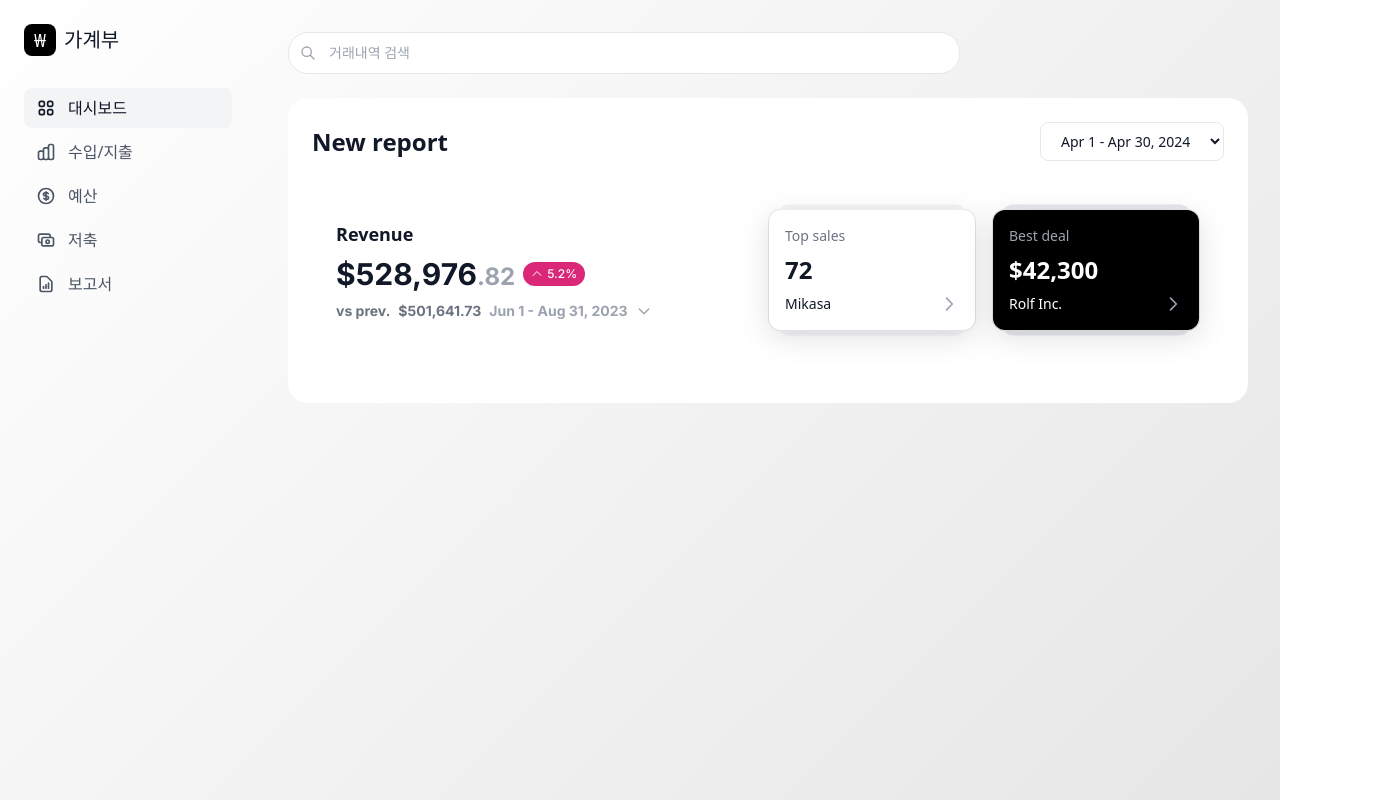
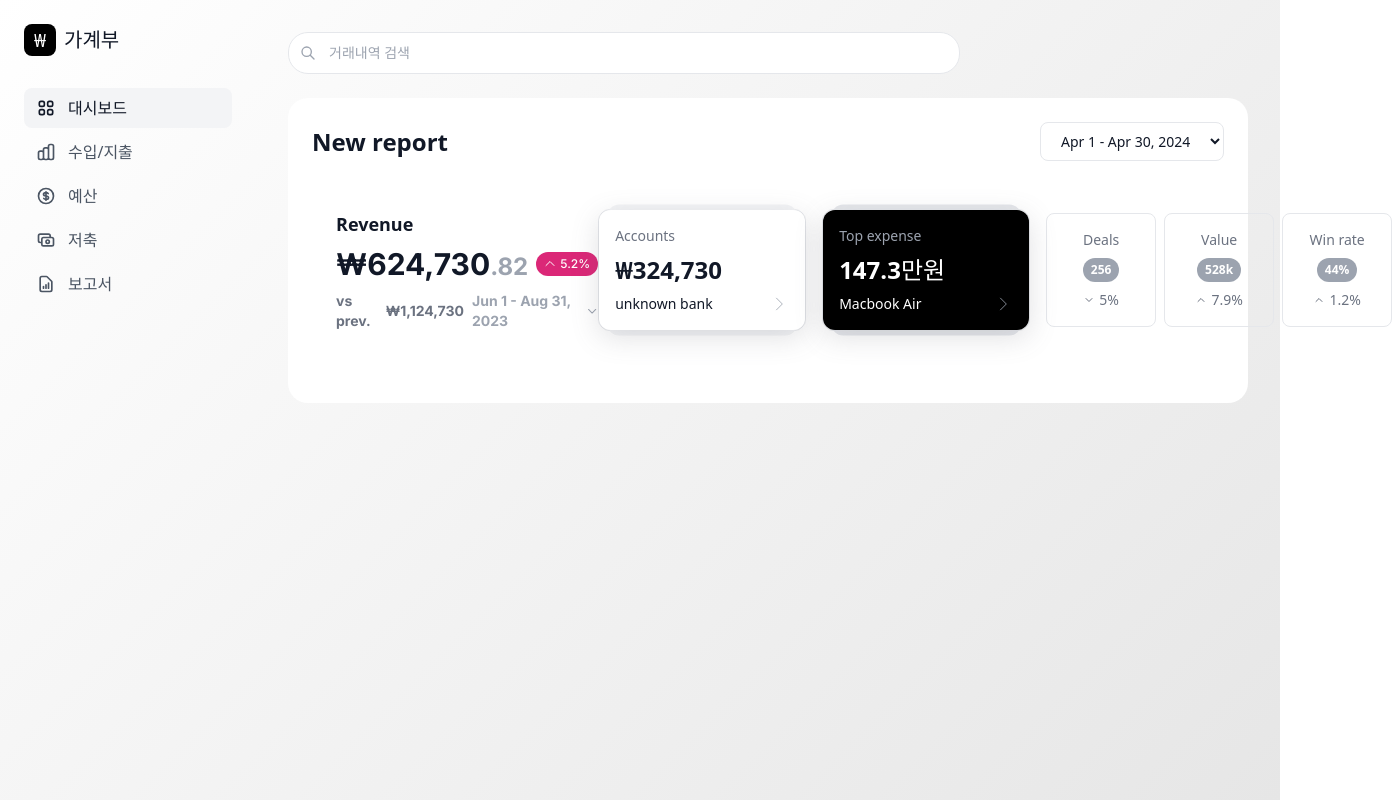
Before and after one commit to jihunhong/velvet, a React (Vite) app: page / in a window 1280 px wide. Shown: the whole page, 1392 px wide, since content can reach past the window. Built offline with nearby package versions, Linux system fonts and the light colour scheme.

Commit message:
feat: RateCard 컴포넌트 ui

```diff
--- /dev/null
+++ b/src/components/RateCard.tsx
@@ -0,0 +1,29 @@
+interface RateCardProps {
+  label: string;
+  value: string | number;
+  rate: number;
+  isSelected?: boolean;
+}
+
+export default function RateCard({ label, value, rate }: RateCardProps) {
+  return (
+    <div className="flex flex-col items-center justify-center gap-2 p-4 rounded-lg border border-gray-200 transition-all duration-100 hover:border-0 hover:shadow-[0_0_0_2px_rgba(236,72,153,1)] min-w-[110px] group">
+      <span className="text-sm text-gray-500">{label}</span>
+      <span className="text-xs px-2 py-1 font-semibold text-white rounded-full bg-gray-400 group-hover:bg-pink-600 transition-colors duration-100">{value}</span>
+      <span className="flex items-center text-sm text-gray-500">
+        <div className="flex items-center gap-1">
+          {rate >= 0 ? (
+            <svg className="w-3 h-3 text-gray-500" viewBox="0 0 24 24" fill="none">
+              <path d="M18 15L12 9L6 15" stroke="currentColor" strokeWidth="2" strokeLinecap="round" strokeLinejoin="round"/>
+            </svg>
+          ) : (
+            <svg className="w-3 h-3 text-gray-500" viewBox="0 0 24 24" fill="none">
+              <path d="M6 9L12 15L18 9" stroke="currentColor" strokeWidth="2" strokeLinecap="round" strokeLinejoin="round"/>
+            </svg>
+          )}
+          <span>{Math.abs(rate)}%</span>
+        </div>
+      </span>
+    </div>
+  );
+}
--- a/src/components/Revenue.tsx
+++ b/src/components/Revenue.tsx
@@ -9,6 +9,8 @@ interface RevenueProps {
   data: RevenueData[];
 }
 
+import RateCard from './RateCard';
+
 export default function Revenue({ data = [] }: RevenueProps) {
   console.log(data);
   return (
@@ -17,7 +19,7 @@ export default function Revenue({ data = [] }: RevenueProps) {
         <div className='flex flex-col gap-2'>
           <h2 className="text-lg font-bold text-gray-900">Revenue</h2>
           <div className="flex items-center gap-2 font-inter">
-            <h3 className="text-3xl font-bold text-gray-900">$528,976<span className="text-gray-400 text-2xl">.82</span></h3>
+            <h3 className="text-3xl font-bold text-gray-900">₩624,730<span className="text-gray-400 text-2xl">.82</span></h3>
             <span className="px-2 py-1 text-xs font-medium bg-pink-600 text-white rounded-full flex items-center gap-1">
               <svg className="w-3 h-3" fill="none" stroke="currentColor" viewBox="0 0 24 24">
                 <path strokeLinecap="round" strokeLinejoin="round" strokeWidth={2} d="M4 15l8-8 8 8" />
@@ -27,7 +29,7 @@ export default function Revenue({ data = [] }: RevenueProps) {
           </div>
           <div className="font-inter font-bold text-sm text-gray-500 flex items-center gap-2">
             <span>vs prev.</span>
-            <span>$501,641.73</span>
+            <span>₩1,124,730</span>
             <span className="text-gray-400">Jun 1 - Aug 31, 2023</span>
             <svg className="w-4 h-4 text-gray-400" fill="none" stroke="currentColor" viewBox="0 0 24 24">
               <path strokeLinecap="round" strokeLinejoin="round" strokeWidth={2} d="M19 9l-7 7-7-7" />
@@ -36,36 +38,54 @@ export default function Revenue({ data = [] }: RevenueProps) {
         </div>
 
         <div className="flex items-center gap-4">
-          {/* Top sales card */}
+          {/* Account card */}
           <div className="relative w-52 border border-gray-200 rounded-xl">
             <div className="absolute top-1/2 left-1/2 -translate-x-1/2 -translate-y-1/2 w-[92%] h-[109%] bg-gray-100 rounded-xl"></div>
             <div className="relative bg-white rounded-xl p-4 shadow-[rgba(100,100,111,0.2)_0px_7px_29px_0px]">
-              <div className="text-sm text-gray-500 mb-2">Top sales</div>
-              <div className="text-2xl font-bold mb-2">72</div>
+              <div className="text-sm text-gray-500 mb-2">Accounts</div>
+              <div className="text-2xl font-bold mb-2">₩324,730</div>
               <div className="flex items-center justify-between">
-                <span className="text-sm font-medium">Mikasa</span>
+                <span className="text-sm font-medium">unknown bank</span>
                 <svg className="w-5 h-5 text-gray-400" fill="none" stroke="currentColor" viewBox="0 0 24 24">
-                  <path strokeLinecap="round" strokeLinejoin="round" strokeWidth={2} d="M9 5l7 7-7 7" />
+                  <path strokeLinecap="round" strokeLinejoin="round" strokeWidth={1} d="M9 5l7 7-7 7" />
                 </svg>
               </div>
             </div>
           </div>
 
-          {/* Best deal card */}
+          {/* Top expense card */}
           <div className="relative w-52 border border-gray-200 rounded-xl">
             <div className="absolute top-1/2 left-1/2 -translate-x-1/2 -translate-y-1/2 w-[92%] h-[109%] bg-gray-200 rounded-xl"></div>
             <div className="relative bg-black rounded-xl p-4 shadow-[rgba(100,100,111,0.2)_0px_7px_29px_0px]">
-              <div className="text-sm text-gray-400 mb-2">Best deal</div>
-              <div className="text-2xl font-bold text-white mb-2">$42,300</div>
+              <div className="text-sm text-gray-400 mb-2">Top expense</div>
+              <div className="text-2xl font-bold text-white mb-2">147.3만원</div>
               <div className="flex items-center justify-between">
-                <span className="text-sm font-medium text-white">Rolf Inc.</span>
+                <span className="text-sm font-medium text-white">Macbook Air</span>
                 <svg className="w-5 h-5 text-gray-400" fill="none" stroke="currentColor" viewBox="0 0 24 24">
-                  <path strokeLinecap="round" strokeLinejoin="round" strokeWidth={2} d="M9 5l7 7-7 7" />
+                  <path strokeLinecap="round" strokeLinejoin="round" strokeWidth={1} d="M9 5l7 7-7 7" />
                 </svg>
               </div>
             </div>
           </div>
 
+          {/* Rate cards */}
+          <div className="flex gap-2">
+            <RateCard
+              label="Deals"
+              value="256"
+              rate={-5}
+            />
+            <RateCard
+              label="Value"
+              value="528k"
+              rate={7.9}
+            />
+            <RateCard
+              label="Win rate"
+              value="44%"
+              rate={1.2}
+            />
+          </div>
         </div>
       </div>
     </div>
--- a/src/index.css
+++ b/src/index.css
@@ -25,6 +25,10 @@
   text-rendering: optimizeLegibility;
   -webkit-font-smoothing: antialiased;
   -moz-osx-font-smoothing: grayscale;
+}
+
+*, *::before, *::after {
+  box-sizing: border-box;
 }
 
 a {
```
